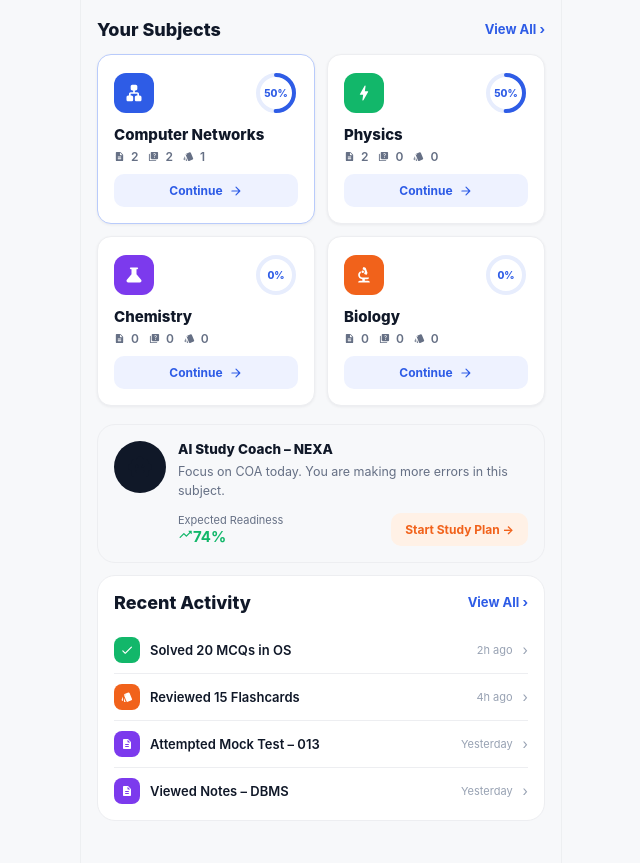
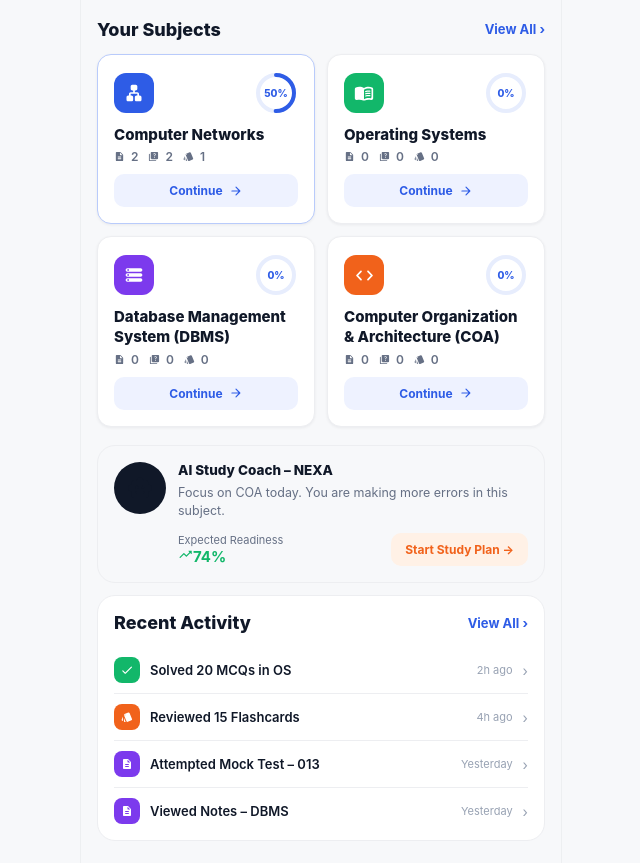
Before and after one commit to abhishekzrx/Nexora2.2, a React (Vite) app: page / in a window 1280 px wide. Shown: the part 1233-2096 px from the top of the page, without its empty margins (319-959 px from the left). Built offline with nearby package versions, Linux system fonts and the light colour scheme; no server answers.

Commit message:
fix: update BPSC TRE 4.0 subjects to Computer Science core curriculum

```diff
--- a/src/data/adminData.js
+++ b/src/data/adminData.js
@@ -47,7 +47,7 @@ export const adminSubjects = [
     id: 'cn',
     name: 'Computer Networks',
     icon: 'computerNetworks',
-    desc: 'Comprehensive guide to network protocols, architectures and systems',
+    desc: 'Comprehensive guide to network protocols, OSI model, TCP/IP architectures and systems',
     stats: [
       { value: '10', label: 'Chapters' },
       { value: '200', label: 'MCQs' },
@@ -56,38 +56,38 @@ export const adminSubjects = [
     ],
   },
   {
-    id: 'ph',
-    name: 'Physics',
-    icon: 'physics',
-    desc: 'Classical mechanics, thermodynamics, waves and modern physics',
+    id: 'os',
+    name: 'Operating Systems',
+    icon: 'chapters',
+    desc: 'Process management, concurrency, memory allocation, deadlocks, and virtual memory',
     stats: [
-      { value: '12', label: 'Chapters' },
-      { value: '280', label: 'MCQs' },
-      { value: '220', label: 'Flashcards' },
+      { value: '8', label: 'Chapters' },
+      { value: '180', label: 'MCQs' },
+      { value: '120', label: 'Flashcards' },
       { value: 'Active', label: 'Status' },
     ],
   },
   {
-    id: 'ch',
-    name: 'Chemistry',
-    icon: 'chemistry',
-    desc: 'Organic, inorganic chemistry, chemical reactions and bonding',
+    id: 'dbms',
+    name: 'Database Management System (DBMS)',
+    icon: 'dbms',
+    desc: 'Relational algebra, SQL queries, normalization, transaction processing, and ER modeling',
     stats: [
-      { value: '14', label: 'Chapters' },
-      { value: '320', label: 'MCQs' },
-      { value: '250', label: 'Flashcards' },
+      { value: '9', label: 'Chapters' },
+      { value: '220', label: 'MCQs' },
+      { value: '160', label: 'Flashcards' },
       { value: 'Active', label: 'Status' },
     ],
   },
   {
-    id: 'bio',
-    name: 'Biology',
-    icon: 'biology',
-    desc: 'Cell biology, genetics, ecology, human physiology and systems',
+    id: 'coa',
+    name: 'Computer Organization & Architecture (COA)',
+    icon: 'dataStructures',
+    desc: 'CPU design, instruction sets, ALU, memory hierarchy, cache mapping, and I/O interface',
     stats: [
-      { value: '16', label: 'Chapters' },
-      { value: '340', label: 'MCQs' },
-      { value: '280', label: 'Flashcards' },
+      { value: '7', label: 'Chapters' },
+      { value: '160', label: 'MCQs' },
+      { value: '110', label: 'Flashcards' },
       { value: 'Active', label: 'Status' },
     ],
   },
```
